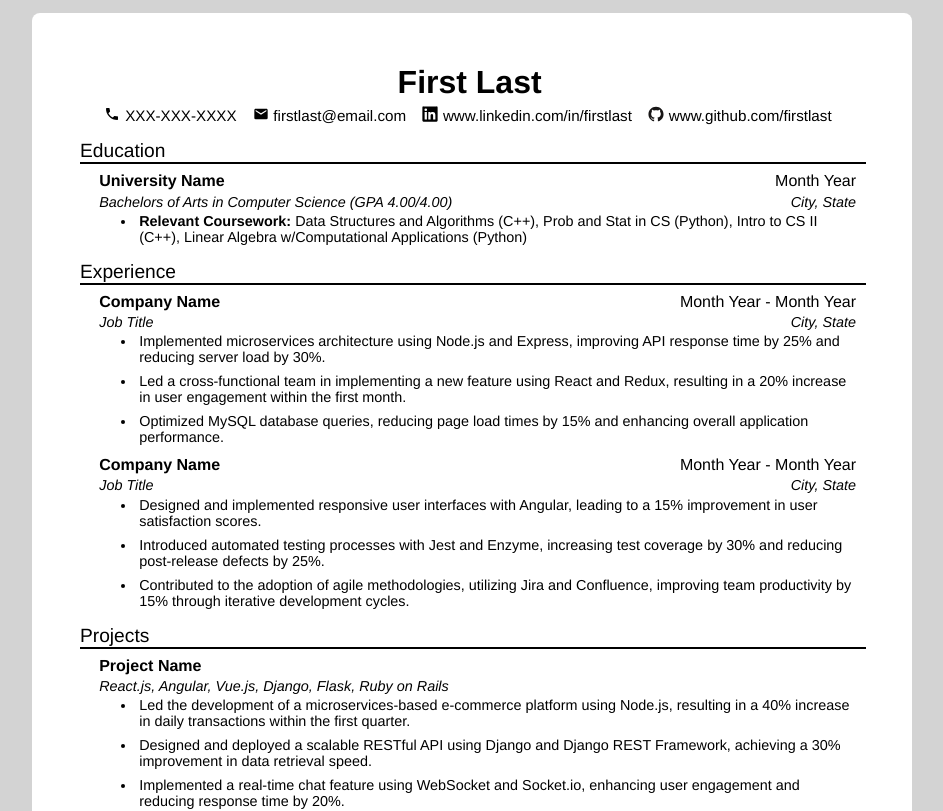
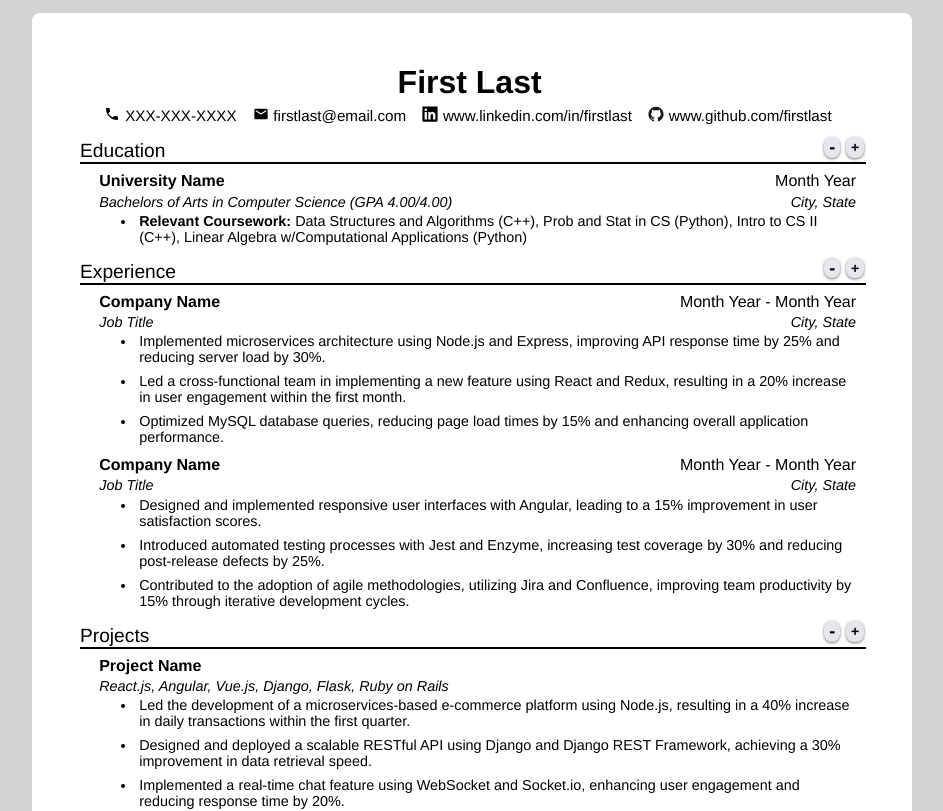
Before and after one commit to jehuzepedasilva2/cv-app, a React (Vite) app: page / in a window 1280 px wide. Shown: the top 811 px of the page, without its empty margins (168-1111 px from the left). Built offline with nearby package versions, Linux system fonts and the light colour scheme; the HTML template or start-up script is replaced by a standard one.

Commit message:
Add and delete buttons added, delete button not functional yet.

```diff
--- /dev/null
+++ b/src/Buttons.css
@@ -0,0 +1,57 @@
+.add-button,
+.sub-button {
+  position: absolute;
+  background-color: #e5e7eb;
+  border: 0;
+  border-radius: 0.5rem;
+  box-sizing: border-box;
+  color: black;
+  font-size: .875rem;
+  font-weight: 600;
+  line-height: 1.15rem;
+  padding-left: .3rem;
+  padding-right: .3rem;
+  text-align: center;
+  text-decoration: none #D1D5DB solid;
+  text-decoration-thickness: auto;
+  box-shadow: 0 1px 3px 0 rgba(0, 0, 0, 0.5), 0 1px 2px 0 rgba(0, 0, 0, 0.06);
+  cursor: pointer;
+  user-select: none;
+  -webkit-user-select: none;
+  touch-action: manipulation;
+  transition: scale 03.s ease-in-out;
+}
+
+.add-button {
+  top: -0.2rem;
+  right: 0rem;
+}
+
+.sub-button {
+  top: -0.2rem;
+  right: 1.5rem;
+  font-size: large;
+}
+
+.add-button:hover,
+.sub-button:hover {
+  background-color: #cfd1d5;
+}
+
+.add-button:focus,
+.sub-button:focus {
+  outline: 2px solid transparent;
+  outline-offset: 2px;
+}
+
+.add-button:focus-visible,
+.sub-button:focus-visible {
+  box-shadow: none;
+}
+
+.add-button:active,
+.sub-button:active
+
+{
+  transform: scale(1.02);
+}
--- /dev/null
+++ b/src/Buttons.jsx
@@ -0,0 +1,105 @@
+import PropTypes from 'prop-types';
+import './Buttons.css';
+import { useState } from 'react';
+
+AddButton.propTypes = {
+  information: PropTypes.array,
+  setInfo: PropTypes.func,
+  isProject: PropTypes.bool,
+  isEducation: PropTypes.bool,
+}
+
+SubtractButton.propTypes = {
+  parentSection: PropTypes.string,
+}
+
+export function AddButton({ information, setInfo, isEducation, isProject }) {
+  const [currId, setCurrId] = useState(1000);
+
+  const handleClick = () => {
+    let obj;
+    const thisId = currId;
+    if (isEducation) {
+      obj = {
+        id: `uni-${thisId}`,
+        name: 'University Name',
+        date: 'Month Year - Month Year',
+        title: 'Degree and Major',
+        cityAndState: 'City, State',
+        highlights: [
+          {
+            id: `uni-${thisId}-hi-0`,
+            point: 'Relevant coursework (e.g., Algorithms, Machine Learning, Software Engineering)'
+          }
+        ]
+      };
+    } else if (isProject) {
+      obj = {
+        id: `proj-${thisId}`,
+        name: 'Project Name',
+        title: 'Technologies Used',
+        highlights: [
+          {
+            id: `proj-${thisId}-hi-0`,
+            point: 'Description of project achievement or functionality (e.g., Developed a task management app with real-time notifications).'
+          },
+          {
+            id: `proj-${thisId}-hi-1`,
+            point: 'Additional highlight about project impact or technical details (e.g., Optimized database queries for better performance).'
+          }
+        ]
+      };
+    } else {
+      obj = {
+        id: `exp-${thisId}`,
+        name: 'Company Name',
+        date: 'Month Year - Month Year',
+        title: 'Job Title',
+        cityAndState: 'City, State',
+        highlights: [
+          {
+            id: `exp-${thisId}-hi-0`,
+            point: 'Achievement or responsibility (e.g., Developed REST APIs to support front-end functionality).'
+          },
+          {
+            id: `exp-${thisId}-hi-1`,
+            point: 'Another achievement or responsibility (e.g., Improved application performance by refactoring legacy code).'
+          },
+          {
+            id: `exp-${thisId}-hi-2`,
+            point: 'Teamwork or leadership experience (e.g., Collaborated with a team to launch a new feature).'
+          }
+        ]
+      };
+    }
+    setInfo([...information, obj]);
+    setCurrId(currId + 1);
+  }
+
+  return (
+    <button
+      className="add-button"
+      onClick={(e) => handleClick(e)}
+    >
+      +
+    </button>
+  )
+}
+
+// Set up individual delete buttons for sections!
+export function SubtractButton({ parentSection }) {
+
+  const handleClick = () => {
+    const parentDiv = document.querySelectorAll(`.section.${parentSection} .sub-section`);
+    console.log(parentDiv);
+  }
+
+  return (
+    <button
+      className={`sub-button`}
+      onClick={(e) => handleClick(e)}
+    >
+      -
+    </button>
+  );
+}
--- a/src/Section.css
+++ b/src/Section.css
@@ -11,6 +11,7 @@ p {
   display: flex;
   flex-direction: column;
   gap: 0.3rem;
+  position: relative;
 }
 
 .section-title {
--- a/src/Section.jsx
+++ b/src/Section.jsx
@@ -1,6 +1,7 @@
 import PropTypes from 'prop-types';
 import './Section.css';
 import './editables.css';
+import { AddButton, SubtractButton } from './Buttons';
 import { useState } from 'react';
 import { useEditable } from './handleEditable';
 
@@ -86,6 +87,7 @@ function Editable({ className, value, onChange}) {
 }
 
 function ListItem({ information, setInfo, content, parentId, id }) {
+
   const handleBlurCallback = (e) => {
         setInfo(information.map(item => {
           if (item.id === parentId) {
@@ -186,9 +188,10 @@ function SectionInfo({ information, setInfo, isProjects, isSkills, isEducation }
 
 function Section({ sectionTitle, information, isEducation = false, isProjects = false, isSkills = false }) {
   const [info, setInfo] = useState(information);
-  console.log(info);
   return (
-    <div className='section'>
+    <div className={`section ${sectionTitle.toLowerCase()}`}>
+      {!isSkills && <SubtractButton parentSection={`${sectionTitle.toLowerCase()}`} />}
+      {!isSkills && <AddButton information={info} setInfo={setInfo} isEducation={isEducation} isProject={isProjects} />}
       <SectionHeader title={sectionTitle} />
       <SectionInfo
         information={info}
--- a/src/TopPage.jsx
+++ b/src/TopPage.jsx
@@ -1,5 +1,6 @@
 import PropTypes from 'prop-types';
 import './TopPage.css';
+import './Buttons.jsx';
 import { useEditable } from './handleEditable.jsx';
 import './editables.css'
 import {
--- a/src/data.js
+++ b/src/data.js
@@ -124,11 +124,54 @@ const technicalSkillsInfo = {
   technologies: 'React.js, Angular, Vue.js, Django, Flask, Ruby on Rails, Spring Boot, Express.js, TensorFlow, PyTorch, jQuery, Bootstrap, Laravel, Flask, ASP.NET, Node.js, Electron, Android SDK, iOS SDK, Symfony',
 };
 
+const eduDefault = {
+  id: '',
+  name: 'University Name',
+  date: 'Month Year',
+  title: 'Bachelors of Arts in Computer Science (GPA 4.00/4.00)',
+  cityAndState: 'City, State',
+  highlights: [
+    {
+      id: 'uni-0-hi-0',
+      point: 'Notable coursework'
+    }
+  ]
+}
+
+const expDefault = {
+  id: '',
+  name: 'Company Name',
+  date: 'Month Year - Month Year',
+  title: 'Job Title',
+  cityAndState: 'City, State',
+  highlights: [
+    {
+      id: '',
+      point: 'Job highlight',
+    }
+  ]
+}
+
+const projDefault = {
+  id: '',
+  name: 'Project Name',
+  title: 'Languages used',
+  highlights: [
+    {
+      id: '',
+      point: 'proj highlight'
+    },
+  ]
+}
+
 
 export {
   contactInfo,
   educationInfo,
   experienceInfo,
   projectsInfo,
-  technicalSkillsInfo
+  technicalSkillsInfo,
+  eduDefault,
+  projDefault,
+  expDefault,
 };
```
